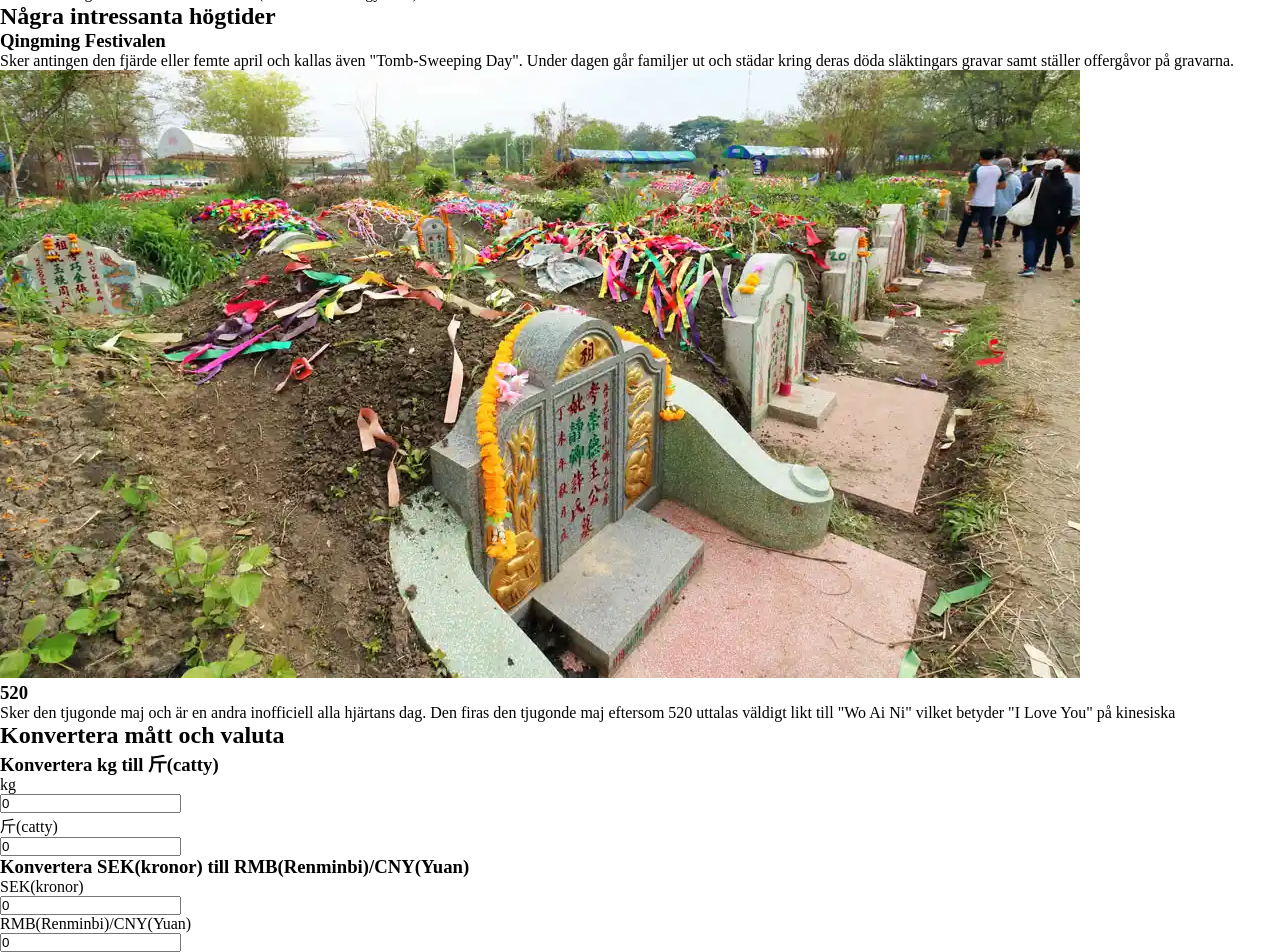
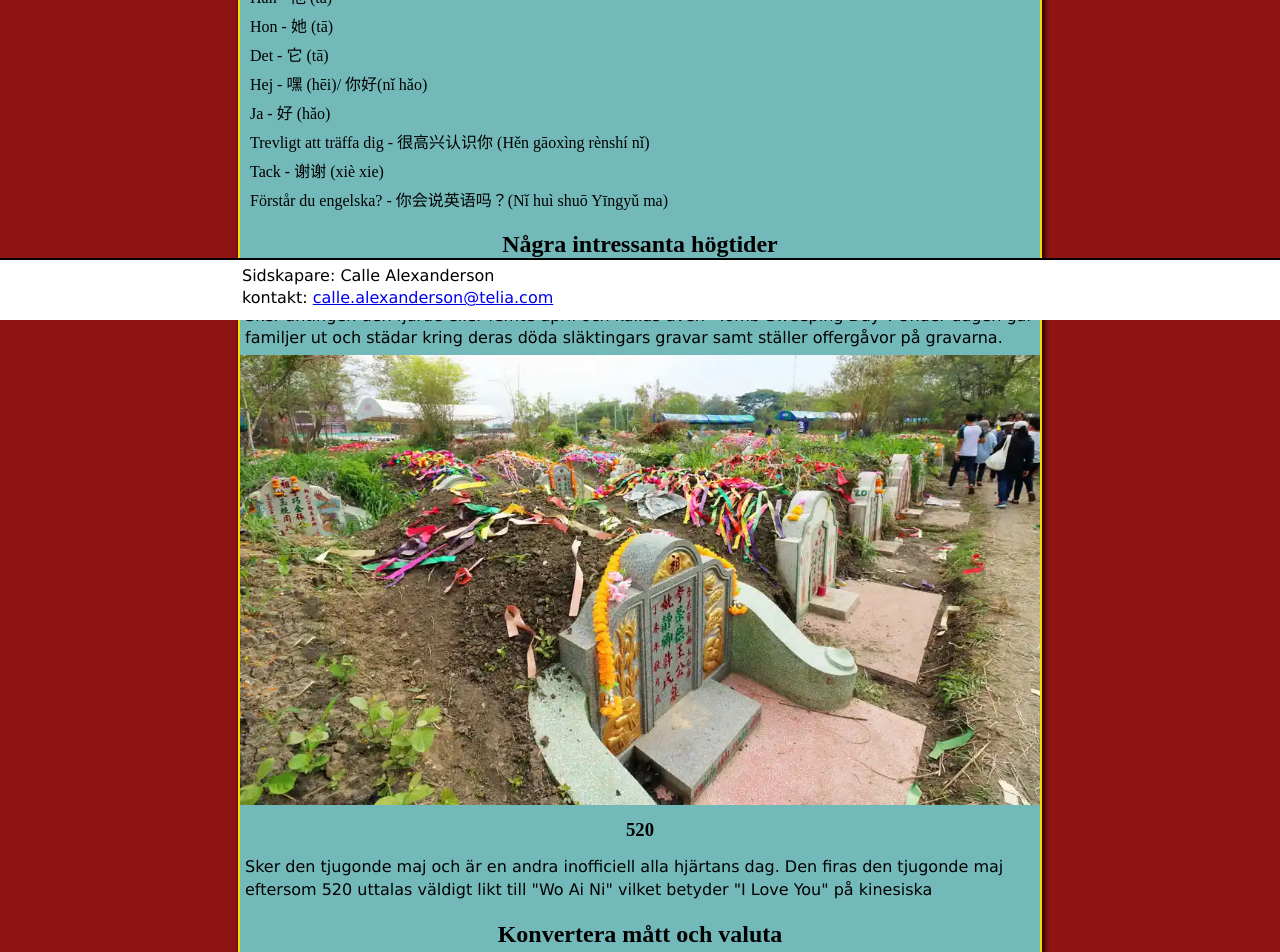
Before and after one commit to CalleAlexanderson/lab3_dt208g, an Angular app: page /trivia in a window 1280 px wide. Shown: the part 480-1432 px from the top of the page. Built offline with nearby package versions, Linux system fonts and the light colour scheme.

Commit message:
webbsidan style:ad

```diff
--- a/src/app/about-us/about-us.component.html
+++ b/src/app/about-us/about-us.component.html
@@ -1,5 +1,3 @@
-<p>about-us works!</p>
-
 <h1>Om webbsidan</h1>
 
 <main>
@@ -9,7 +7,7 @@
             <h3>Angular</h3>
             <p>
                 Jag har använt angular för att bygga dessa webbsidor, detta har jag installerat med hjälp av NodeJS.
-                <br>
+                <br> <br>
                 Jag använde mig av TypeScript som programmeringsspråk och SCSS för att style:a min webbsida.
 
             </p>
@@ -23,7 +21,7 @@
                 Jag har försökt mitt bästa att ha en så pass logisk uppdelning av mina filer som möjligt, allting som
                 har att göra med en specifik komponent ligger i samma mapp och de saker som bestämmer utseende för flera
                 filer har jag lagt i antingen den globala fil för stil (styles.scss) eller filen som bestämmer stil för
-                alla komponenter (app.component.scss). Meny komponenten har jag lagt in i
+                alla komponenter (app.component.scss). <br><br>Meny komponenten har jag lagt in i
                 alla sidor (komponenter) genom att lägga den i filen app.component.html som fungerar som en template
                 vilket alla komponenter bygger sin html ifrån och sen lägger på det som ligger i varje komponents
                 enskilda html fil.
@@ -34,9 +32,10 @@
         <h2>Vad jag lärt mig</h2>
         <p>Jag har lärt mig hur arbetsflödet fungerar i Anuglar i alla fall till en viss nivå och jag kan se hur
             användbart det är, bara sättet att kunna infoga komponenter som en global meny och inte behöva kopiera över
-            den till varje undersida på en webbsida är redan en väldigt bra quality of life tillägg. Jag gillar också
+            den till varje undersida på en webbsida är redan en väldigt bra quality of life tillägg. <br> <br>Jag gillar också
             att jag kan använda routerlink för att gå till en annan sida utan att sidan laddar om, det ger mig lite mer
             alternativ till nya ideer för nav menyer då jag nu varit fast lite i att bara använda en typ av nav meny (i
-            lite olika former) i princip alla mina projekt.</p>
+            lite olika former) i princip alla mina projekt.
+        </p>
     </article>
 </main>
--- a/src/app/app.component.html
+++ b/src/app/app.component.html
@@ -2,4 +2,8 @@
   <app-mainmeny></app-mainmeny>
 </header>
 
+<footer>
+  <app-footer></app-footer>
+</footer>
+
 <router-outlet />
--- a/src/app/app.component.ts
+++ b/src/app/app.component.ts
@@ -1,11 +1,12 @@
 import { Component } from '@angular/core';
 import { RouterOutlet } from '@angular/router';
 import { MainmenyComponent } from './mainmeny/mainmeny.component';
+import { FooterComponent } from './footer/footer.component';
 
 @Component({
   selector: 'app-root',
   standalone: true,
-  imports: [RouterOutlet, MainmenyComponent],
+  imports: [RouterOutlet, MainmenyComponent, FooterComponent],
   templateUrl: './app.component.html',
   styleUrl: './app.component.scss'
 })
--- /dev/null
+++ b/src/app/footer/footer.component.html
@@ -0,0 +1,4 @@
+<div>
+    <p>Sidskapare: Calle Alexanderson <br>
+    kontakt: <a href="mailto:calle.alexanderson@telia.com">calle.alexanderson&#64;telia.com</a></p>
+</div>
--- /dev/null
+++ b/src/app/footer/footer.component.scss
@@ -0,0 +1,8 @@
+div{
+    width: 100%;
+    max-width: 800px;
+    margin: 0 auto;
+    >*{
+        margin: 5px 2px;
+    }
+  }
--- a/src/app/home/home.component.html
+++ b/src/app/home/home.component.html
@@ -1,13 +1,16 @@
-<p>home works!</p>
-
 <h1>Min första Angular sida</h1>
 
 <main>
-    <h2>Välkommen</h2>
-    <p>Välkommen till min första webbsida byggt med Angular. <br> <br> Webbisdan består av tre sidor:</p>
-    <nav><ul>
-        <li><a routerLink="/">Startisda </a>(Du är här)</li>
-        <li><a routerLink="/about">Om webbsidan </a>(Information om webbsidan och mitt arbete med den)</li>
-        <li><a routerLink="/trivia">Kinesisk trivia </a>(Lite information som finner intressant/användbar om kina och kinesiska)</li>
-    </ul></nav>
+    <article>
+        <h2>Välkommen</h2>
+        <p>Välkommen till min första webbsida byggt med Angular. <br> <br> Webbisdan består av tre sidor:</p>
+        <nav>
+            <ul>
+                <li><a routerLink="/">Startisda </a>(Du är här)</li>
+                <li><a routerLink="/about">Om webbsidan </a>(Information om webbsidan och mitt arbete med den)</li>
+                <li><a routerLink="/trivia">Kinesisk trivia </a>(Lite information som finner intressant/användbar om
+                    kina och kinesiska)</li>
+            </ul>
+        </nav>
+    </article>
 </main>
--- a/src/app/home/home.component.scss
+++ b/src/app/home/home.component.scss
@@ -0,0 +1,12 @@
+a{
+    color: black;
+}
+
+a:hover{
+    color: gold;
+    transition: 0.25s;
+}
+
+li{
+    margin: 5px 0;
+}
--- a/src/app/mainmeny/mainmeny.component.scss
+++ b/src/app/mainmeny/mainmeny.component.scss
@@ -4,10 +4,6 @@
   #pc_nav {
     visibility: hidden;
     position: absolute;
-  }
-
-  ul {
-    list-style: none;
   }
 
   button {
@@ -26,7 +22,7 @@
     visibility: hidden;
     width: 100%;
     height: 100%;
-    background-color: red;
+    background-color: rgb(185, 0, 0);
     position: fixed;
     top: 0;
     nav {
@@ -59,6 +55,9 @@
             }
           }
         }
+        li:hover{
+          background-color: rgb(100, 100, 100);
+        }
       }
     }
   }
@@ -87,6 +86,12 @@
           margin: 0 10px;
           a {
             width: 100%;
+            color: black;
+          }
+          a:hover{
+            color: rgb(175, 40, 40);
+            transition: 0.25s;
+            text-shadow: 0px -1px 1px black, 0 0 4px  rgb(225, 0, 0), 0 0 2px  rgb(225, 0, 0);
           }
         }
       }
--- a/src/app/unit-convertion/unit-convertion.component.html
+++ b/src/app/unit-convertion/unit-convertion.component.html
@@ -1,5 +1,3 @@
-<p>unit-convertion works!</p>
-
 <h1>Lite kinesisk trivia</h1>
 
 <main>
@@ -22,7 +20,8 @@
                 <li>Han - 他 (tā)</li>
                 <li>Hon - 她 (tā)</li>
                 <li>Det - 它 (tā)</li>
-                <li>Hej - 嘿 (hēi)</li>
+                <li>Hej - 嘿 (hēi)/ 你好(nǐ hǎo)</li>
+                <li>Ja - 好  (hǎo)</li>
                 <li>Trevligt att träffa dig - 很高兴认识你 (Hěn gāoxìng rènshí nǐ)</li>
                 <li>Tack - 谢谢 (xiè xie)</li>
                 <li>Förstår du engelska? - 你会说英语吗？(Nǐ huì shuō Yīngyǔ ma)</li>
@@ -36,7 +35,7 @@
                     familjer ut och städar kring deras döda släktingars gravar samt ställer offergåvor på gravarna.</p>
                     <picture>
                         <source srcset="../../assets/qingming.webp" type="image/webp" />
-                        <img src="../../assets/qingming.jpg" alt="dekorerad grav under qingming festivalen" />
+                        <img src="../../assets/qingming.jpg" alt="dekorerad grav under qingming festivalen" id="qingming"/>
                       </picture>
             </article>
             <article>
@@ -46,8 +45,7 @@
             </article>
         </article>
     </section>
-    <section>
-        <article>
+        <article  id="convert">
             <h2>Konvertera mått och valuta</h2>
             <article>
                 <h3>Konvertera kg till 斤(catty)</h3>
@@ -61,16 +59,15 @@
                 </div>
             </article>
             <article>
-                <h3>Konvertera SEK(kronor) till RMB(Renminbi)/CNY(Yuan)</h3>
+                <h3>Konvertera SEK(kronor) till RMB(Renminbi)</h3>
                 <div>
                     <label for="sek">SEK(kronor)</label><br>
                     <input type="text" id="sek" name="sek" [(ngModel)]="sMoney"  (keyup)="moneyConversionSEK()">
                 </div>
                 <div>
-                    <label for="cny">RMB(Renminbi)/CNY(Yuan)</label><br>
+                    <label for="cny">RMB(Renminbi)</label><br>
                     <input type="text" id="cny" name="cny" [(ngModel)]="cMoney"  (keyup)="moneyConversionCNY()">
                 </div>
             </article>
         </article>
-    </section>
 </main>
--- a/src/app/unit-convertion/unit-convertion.component.scss
+++ b/src/app/unit-convertion/unit-convertion.component.scss
@@ -0,0 +1,27 @@
+#qingming{
+    width: 100%;
+}
+
+li{
+    margin: 5px;
+}
+
+#convert{
+    padding: 5px;
+    article {
+        display: grid;
+        grid-template-columns: 50% 50%;
+        grid-template-rows: auto auto;
+        h3{
+            grid-area: 1/1/1/3;
+        }
+        div{
+            margin: 10px auto;
+            input{
+                padding: 2px;
+                border-radius: 5px;
+                width: 100px;
+            }
+        }
+    }
+}
--- a/src/styles.scss
+++ b/src/styles.scss
@@ -1,5 +1,69 @@
 /* You can add global styles to this file, and also import other style files */
 * {
-    padding: 0;
-    margin: 0;
+  padding: 0;
+  margin: 0;
+}
+
+body {
+  background-color: rgb(145, 20, 20);
+  padding-bottom: 70px;
+  article {
+    p,
+    ul,
+    label {
+      padding: 5px;
+    }
   }
+
+  header {
+    background-color: white;
+    border-bottom: 2px solid black;
+  }
+
+  main {
+    width: 90%;
+    max-width: 800px;
+    margin: 0 auto;
+    background-color: rgb(115, 185, 185);
+    border: 2px solid gold;
+    border-radius: 20px;
+    box-shadow: 2px 4px 6px black;
+  }
+
+  footer {
+    position: fixed;
+    bottom: 0px;
+    left: 0px;
+    width: 100%;
+    height: 60px;
+    background-color: white;
+    border-top: 2px solid black;
+  }
+  h1 {
+    color: gold;
+    text-shadow: 2px 4px 4px black;
+  }
+  h1,
+  h2,
+  h3 {
+    margin: 10px auto;
+  }
+}
+
+h1,
+h2,
+h3,
+h4,
+h5 {
+  font-family: "Times New Roman", Times, serif;
+  text-align: center;
+}
+
+p {
+  font-family: Verdana, sans-serif;
+  line-height: 1.4rem;
+}
+
+ul {
+  list-style: none;
+}
```
Also changed, not shown: src/app/footer/footer.component.ts (added, +12 -0 lines).
